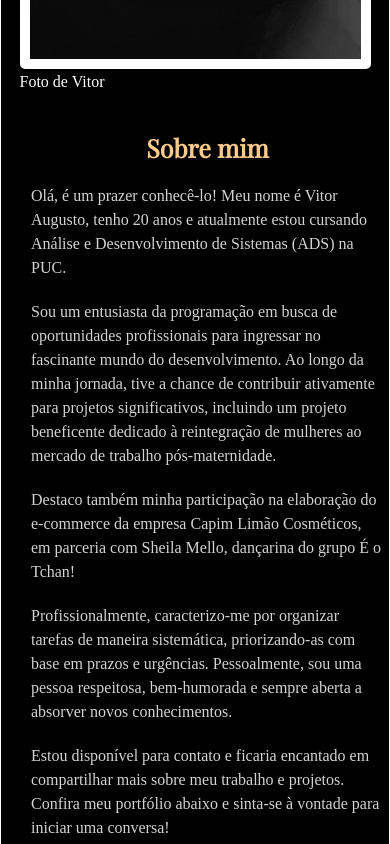
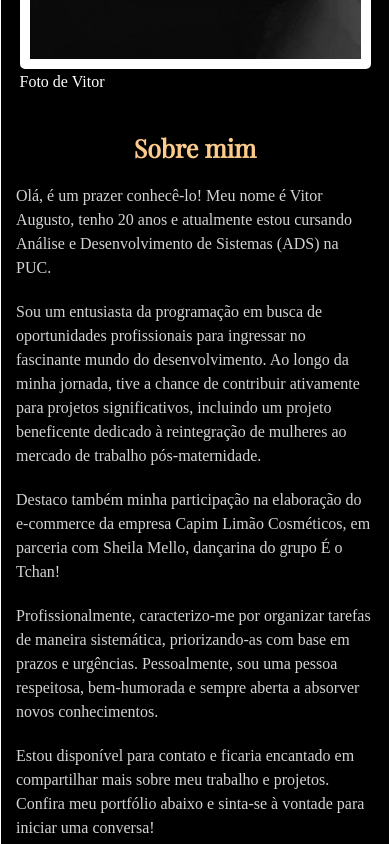
Before and after one commit to vitor-sld/Portifolio, a website: page index.html in a window 390 px wide. Shown: the part 2800-3644 px from the top of the page. Drawn offline with nearby package versions, Linux system fonts and the light colour scheme; a web font is replaced by a local one.

Commit message:
ajustando padding de about-me mobile

```diff
--- a/src/estilo/about-me.scss
+++ b/src/estilo/about-me.scss
@@ -170,7 +170,7 @@
 
 @media (max-width: 970px) {
     .about-me {
-        padding: 50px 50px;
+        padding: 10px 50px;
 
         .h3 {
             text-align: center;
@@ -203,7 +203,7 @@
 
             .about-me__description {
                 flex: 2;
-                padding: 0 0 0 25px;
+                padding: 0 10px 0 10px;
 
                 h6 {
                     text-align: center;
```
Also changed, not shown: dist/about-me.css.
